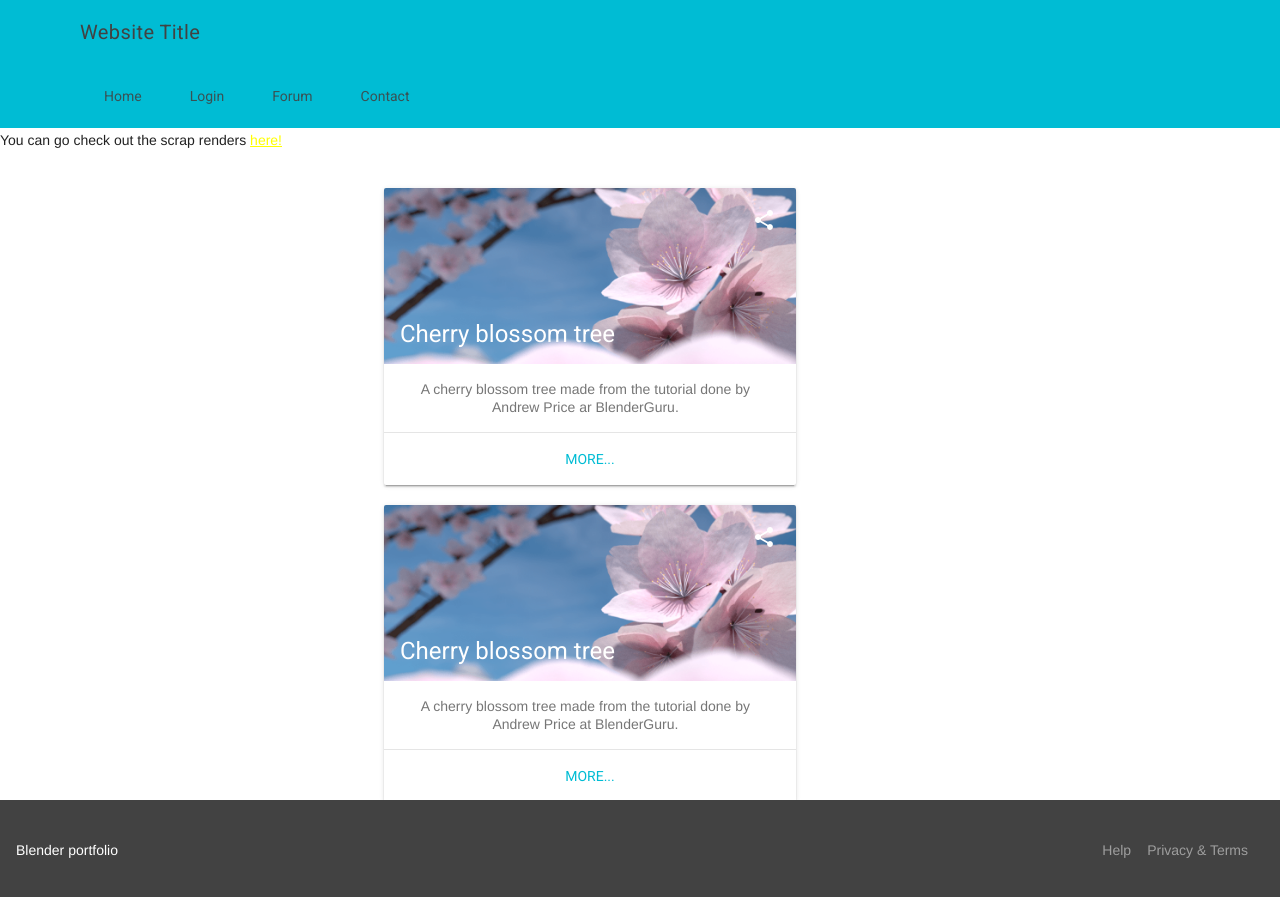
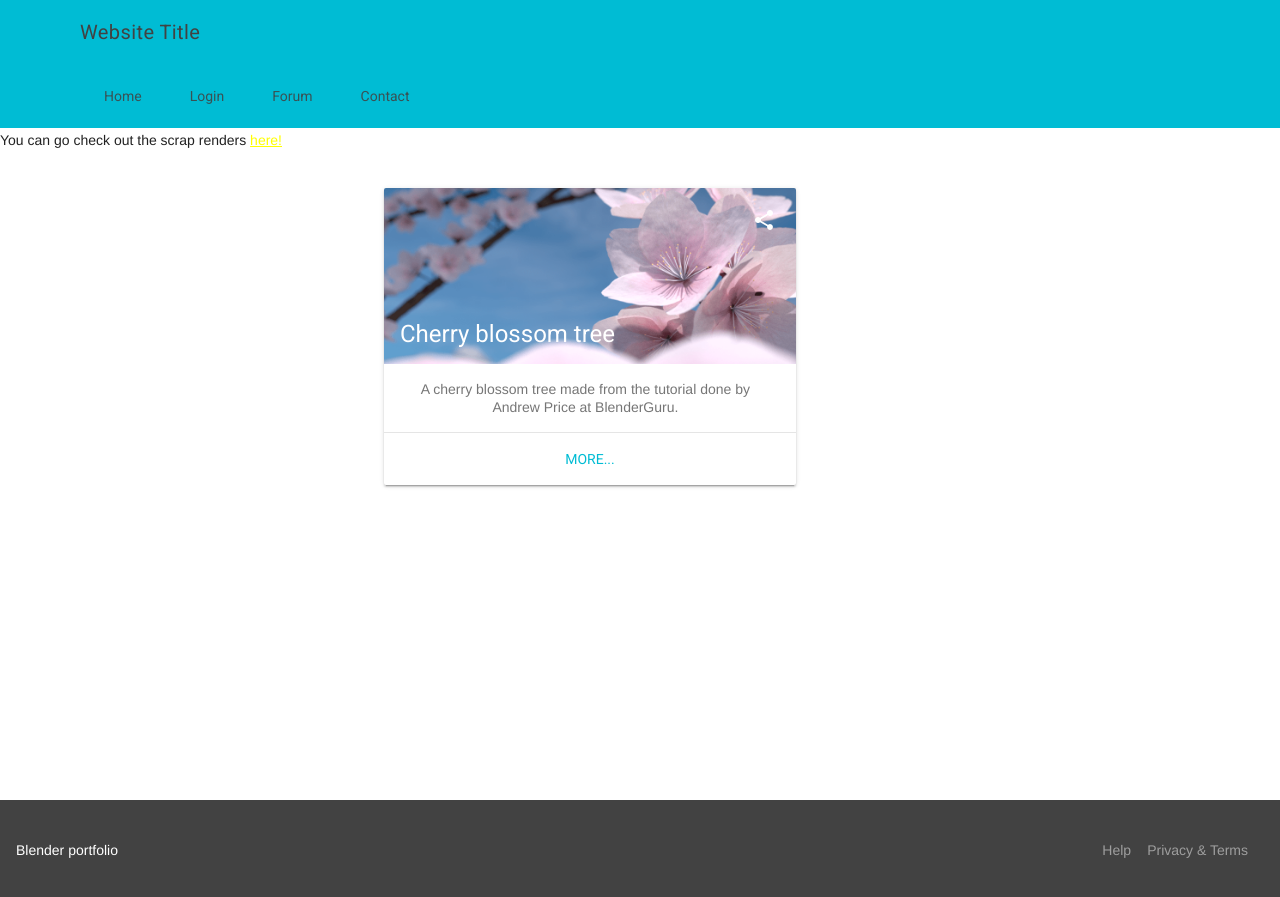
Before and after one commit to slothgamez/fireplex.github.io, a Jekyll site: the page index.html, which Jekyll copies as it is, in a window 1280 px wide. Shown: the top 897 px of the page. Built offline with Jekyll 4.4.1, drawn with Linux system fonts in a browser that asks for light colours; nearby versions of some CDN libraries; comment, search, counter and statistics services are not loaded.

Commit message:
Update index.html

```diff
--- a/index.html
+++ b/index.html
@@ -99,7 +99,7 @@
                 <h2 class="mdl-card__title-text">Cherry blossom tree</h2>
               </div>
               <div class="mdl-card__supporting-text">
-                A cherry blossom tree made from the tutorial done by Andrew Price ar BlenderGuru.
+                A cherry blossom tree made from the tutorial done by Andrew Price at BlenderGuru.
               </div>
               <div class="mdl-card__actions mdl-card--border">
                 <a class="mdl-button mdl-button--colored mdl-js-button mdl-js-ripple-effect" href="http://fireplex.github.io/submmissions/cherry-blossom-tree/">
@@ -113,26 +113,7 @@
               </div>
             </div>
           </div>
-          <br><div id="div2">
-            <div class="blossom-card-wide mdl-card mdl-shadow--2dp" align="center" id="blossom">
-              <div class="mdl-card__title">
-                <h2 class="mdl-card__title-text">Cherry blossom tree</h2>
-              </div>
-              <div class="mdl-card__supporting-text">
-                A cherry blossom tree made from the tutorial done by Andrew Price at BlenderGuru.
-              </div>
-              <div class="mdl-card__actions mdl-card--border">
-                <a class="mdl-button mdl-button--colored mdl-js-button mdl-js-ripple-effect" href="http://fireplex.github.io/submmissions/cherry-blossom-tree/">
-                  More...
-                </a>
-              </div>
-              <div class="mdl-card__menu">
-                <button class="mdl-button mdl-button--icon mdl-js-button mdl-js-ripple-effect">
-                  <a href="http://www.google.com"></a><i class="material-icons">share</i></a>
-                </button>
-              </div>
-            </div>
-          </div><br>
+          <br>
         </main>
           <footer class="mdl-mini-footer">
             <div class="mdl-mini-footer__left-section">
```
